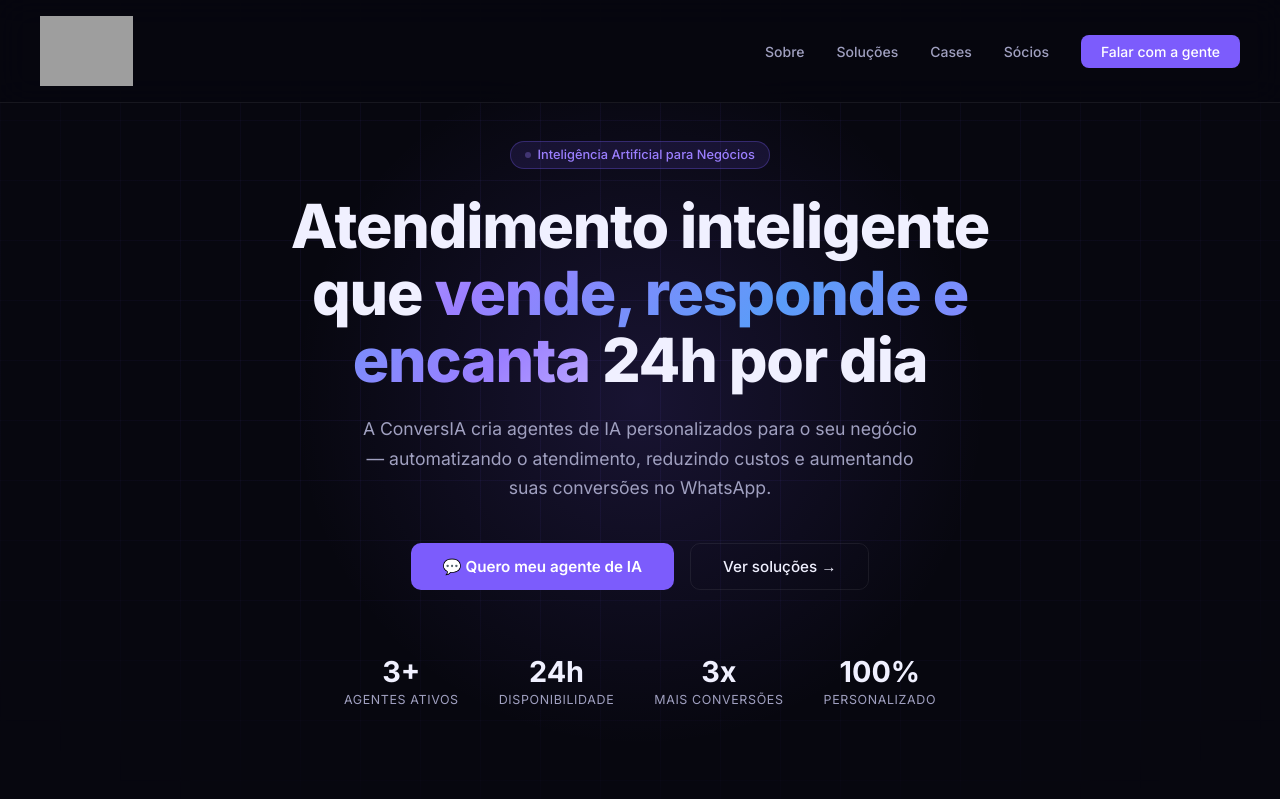
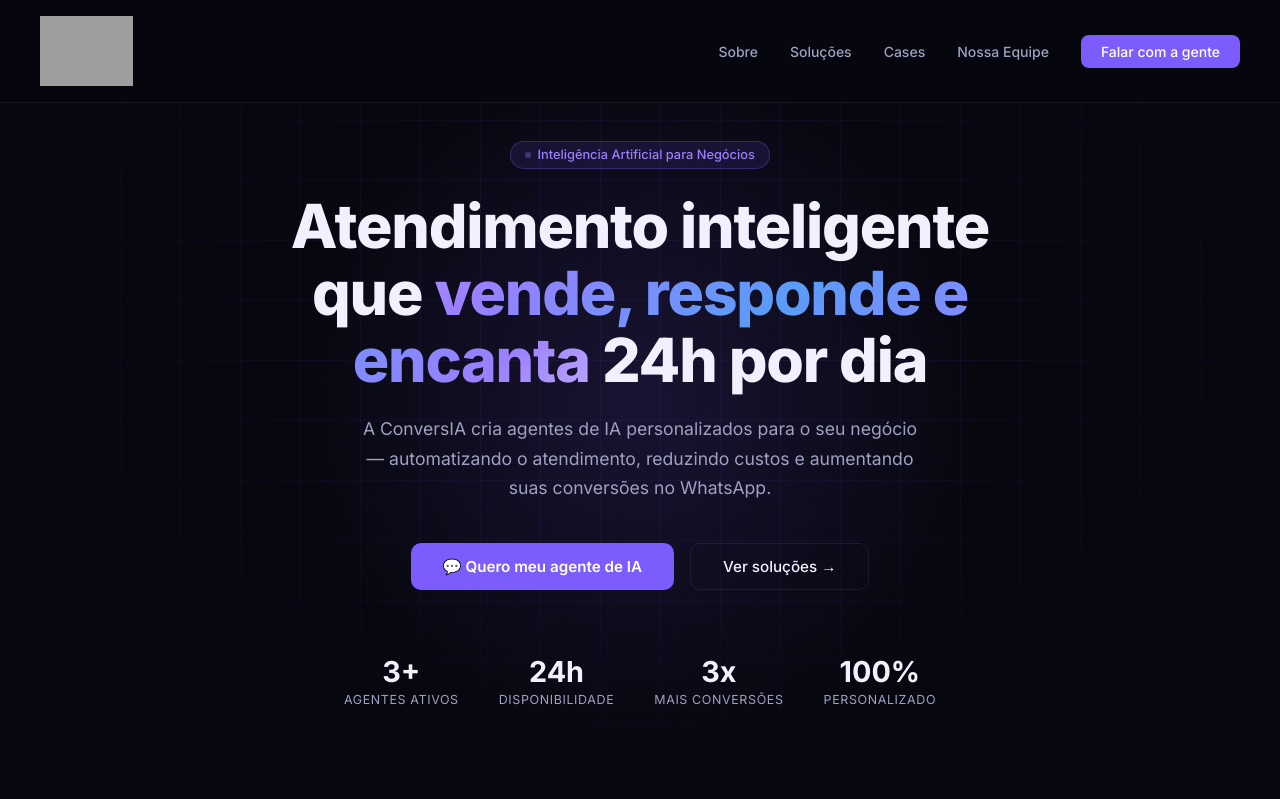
Before and after one commit to EdsonFSilva1974/conversia, a Python web app: template templates/conversia.html in a window 1280 px wide. Shown: the top 799 px of the page. Run offline with Jinja, Linux system fonts and the light colour scheme; the template is opened without the code that fills it, so the values that code supplies are empty; grey boxes are pictures that could not be loaded.

Commit message:
correcao menu de Socios para Nossa Equipe

```diff
--- a/templates/conversia.html
+++ b/templates/conversia.html
@@ -483,7 +483,7 @@
     <li><a href="#sobre">Sobre</a></li>
     <li><a href="#agentes">Soluções</a></li>
     <li><a href="#cases">Cases</a></li>
-    <li><a href="#fundador">Sócios</a></li>
+    <li><a href="#fundador">Nossa Equipe</a></li>
     <li><a href="#contato" class="nav-cta">Falar com a gente</a></li>
   </ul>
   <button class="nav-hamburger" id="hamburger" aria-label="Abrir menu">
@@ -650,7 +650,7 @@
 <section id="fundador">
   <div class="container">
     <div class="section-label reveal">Quem está por trás</div>
-    <h2 class="section-title reveal" style="transition-delay:0.08s">Conheça os sócios</h2>
+    <h2 class="section-title reveal" style="transition-delay:0.08s">Conheça nossa equipe</h2>
     <div class="fundador-grid">
       <div class="fundador-foto-wrap reveal" style="transition-delay:0.12s">
         <img src="https://pub-20eb267f18534054bbe01eb58c3bf17c.r2.dev/colaboradores/foto-Edson.png" alt="Edson – Fundador da ConversIA">
```
